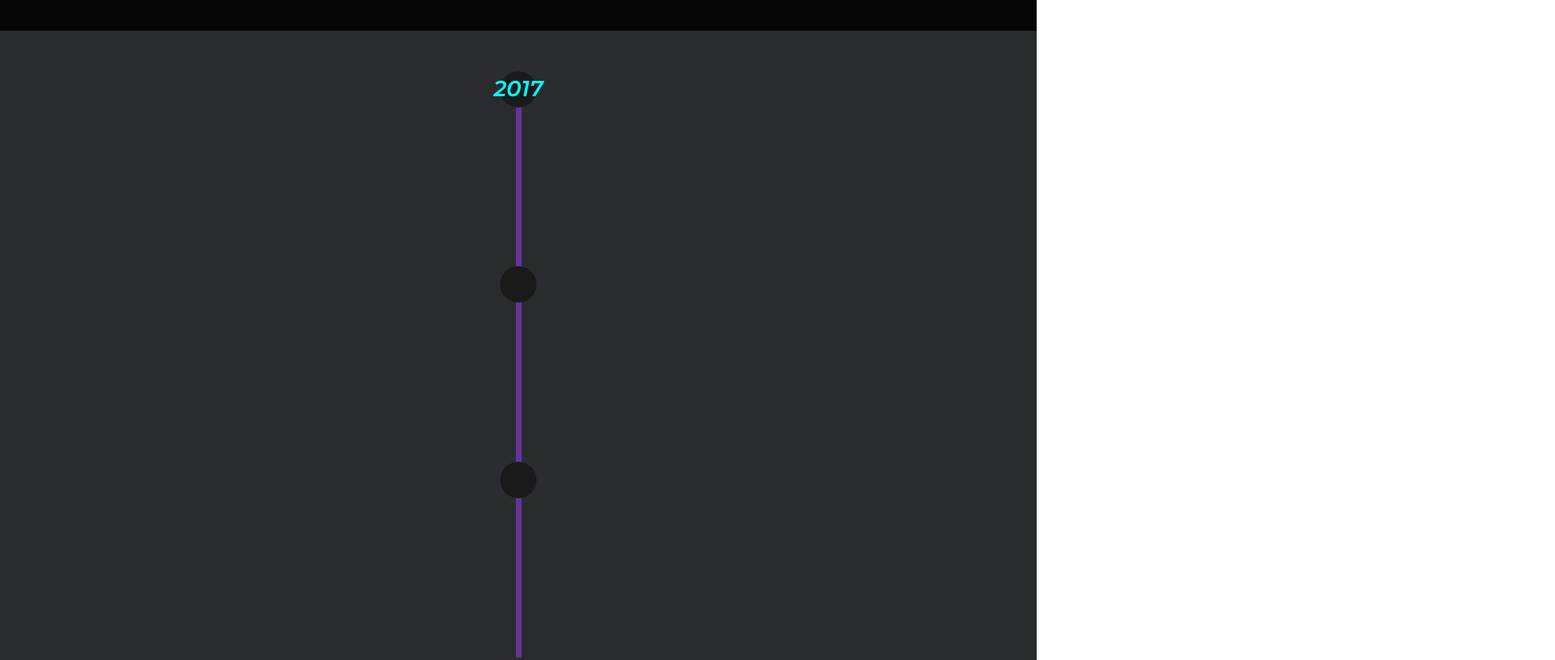
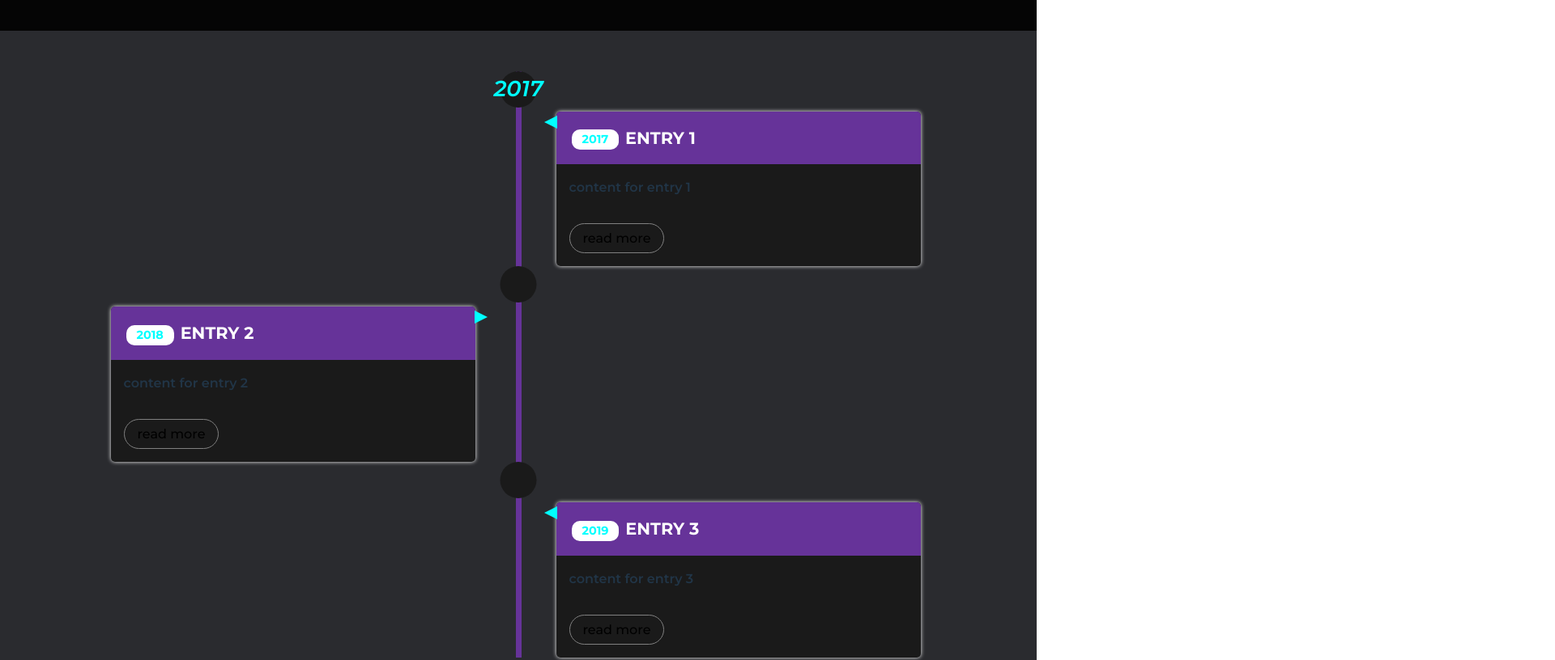
Before and after one commit to Christian-QA/Christian-QA.github.io, a React (Vite) app: page / in a window 1280 px wide. Shown: the part 840-1656 px from the top of the page at 81% size, 1920 px wide, since content can reach past the window. Built offline with nearby package versions, Linux system fonts and the light colour scheme.

Commit message:
Timeline working

```diff
--- a/src/App.css
+++ b/src/App.css
@@ -215,10 +215,19 @@ section > * {
     background-color: #1a1a1a;
     box-shadow: 0 0 5px #ffffff;
     border-radius: 5px;
+}
+
+#timeline ul li:nth-child(odd) .box {
+    left: 50px;
     transform: translateX(400%);
 }
 
-#timeline ul li .box .show {
+#timeline ul li:nth-child(even) .box {
+    right: 500px;
+    transform: translateX(-400%);
+}
+
+#timeline ul li .box.show {
     transform: translateX(0%);
     transition: all 0.5s ease-in-out;
 }
@@ -262,14 +271,6 @@ section > * {
 #timeline button:hover {
     background-color: #1a1a1a;
     color: white;
-}
-
-#timeline ul li:nth-child(odd) .box {
-    left: 50px
-}
-
-#timeline ul li:nth-child(even) .box {
-    right: 500px
 }
 
 #timeline ul li i {
--- a/src/components/Experience.tsx
+++ b/src/components/Experience.tsx
@@ -1,47 +1,45 @@
-import React, {useEffect} from 'react';
+import React, { useState, useEffect, useRef } from 'react';
 import i18n from "i18next";
-import {initReactI18next} from "react-i18next";
+import { initReactI18next } from "react-i18next";
 import Messages from "../lang/en.tsx";
 
 i18n
-    .use(initReactI18next) // passes i18n down to react-i18next
+    .use(initReactI18next)
     .init(Messages);
 
-
-const boxes = document.querySelectorAll(".box");
-
-function displayContent() {
-    const triggerBottom = (window.innerHeight / 5) * 4;
-    boxes.forEach((box) => {
-        const topBox = box.getBoundingClientRect().top;
-        if (topBox < triggerBottom) {
-            box.classList.add("show");
-        } else {
-            box.classList.remove("show");
-        }
-    });
-}
-
-window.addEventListener("scroll", displayContent);
-
-
 const Experience: React.FC = () => {
-    // const { t } = useTranslation();
+    const [showBoxes, setShowBoxes] = useState<boolean[]>([]);
+    const boxRefs = useRef<(HTMLDivElement | null)[]>([]);
 
     useEffect(() => {
-        window.addEventListener("scroll", displayContent);
+        const handleScroll = () => {
+            const triggerBottom = (window.innerHeight / 5) * 4;
+            const newShowBoxes = boxRefs.current.map((box) => {
+                if (box) {
+                    const topBox = box.getBoundingClientRect().top;
+                    return topBox < triggerBottom;
+                }
+                return false;
+            });
+            setShowBoxes(newShowBoxes);
+        };
+
+        window.addEventListener("scroll", handleScroll);
         return () => {
-            window.removeEventListener("scroll", displayContent);
+            window.removeEventListener("scroll", handleScroll);
         };
     }, []);
 
+    const addBoxRef = (ref: HTMLDivElement | null, index: number) => {
+        boxRefs.current[index] = ref;
+    };
 
     return (
         <div className="experience-section" id="timeline">
             <ul className="timeline-ul">
                 <li>
                     <i className="experience-item xp-1">2017</i>
-                    <div className="box">
+                    <div className={`box ${showBoxes[0] ? "show" : ""}`} ref={(ref) => addBoxRef(ref, 0)}>
                         <h3 className="title"><span className="year">2017</span>ENTRY 1</h3>
                         <p>content for entry 1</p>
                         <button>read more</button>
@@ -49,7 +47,7 @@ const Experience: React.FC = () => {
                 </li>
                 <li>
                     <i className="experience-item xp-2"></i>
-                    <div className="box">
+                    <div className={`box ${showBoxes[1] ? "show" : ""}`} ref={(ref) => addBoxRef(ref, 1)}>
                         <h3 className="title"><span className="year">2018</span>ENTRY 2</h3>
                         <p>content for entry 2</p>
                         <button>read more</button>
@@ -57,14 +55,13 @@ const Experience: React.FC = () => {
                 </li>
                 <li>
                     <i className="experience-item xp-3"></i>
-                    <div className="box">
+                    <div className={`box ${showBoxes[2] ? "show" : ""}`} ref={(ref) => addBoxRef(ref, 2)}>
                         <h3 className="title"><span className="year">2019</span>ENTRY 3</h3>
                         <p>content for entry 3</p>
                         <button>read more</button>
                     </div>
                 </li>
             </ul>
-
         </div>
     );
 };
```
Also changed, not shown: 1 other file (tests, documents, lock files or other folders).
